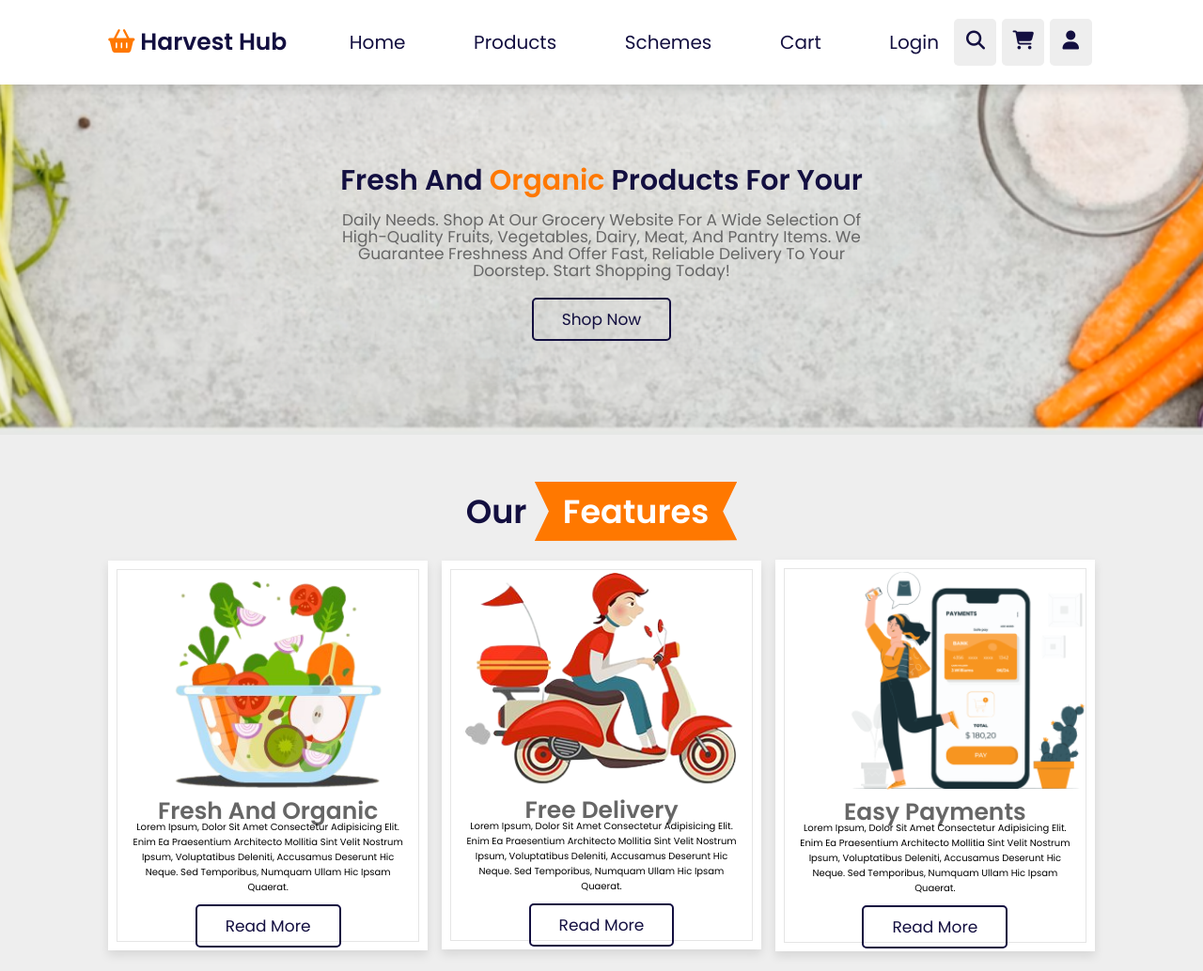
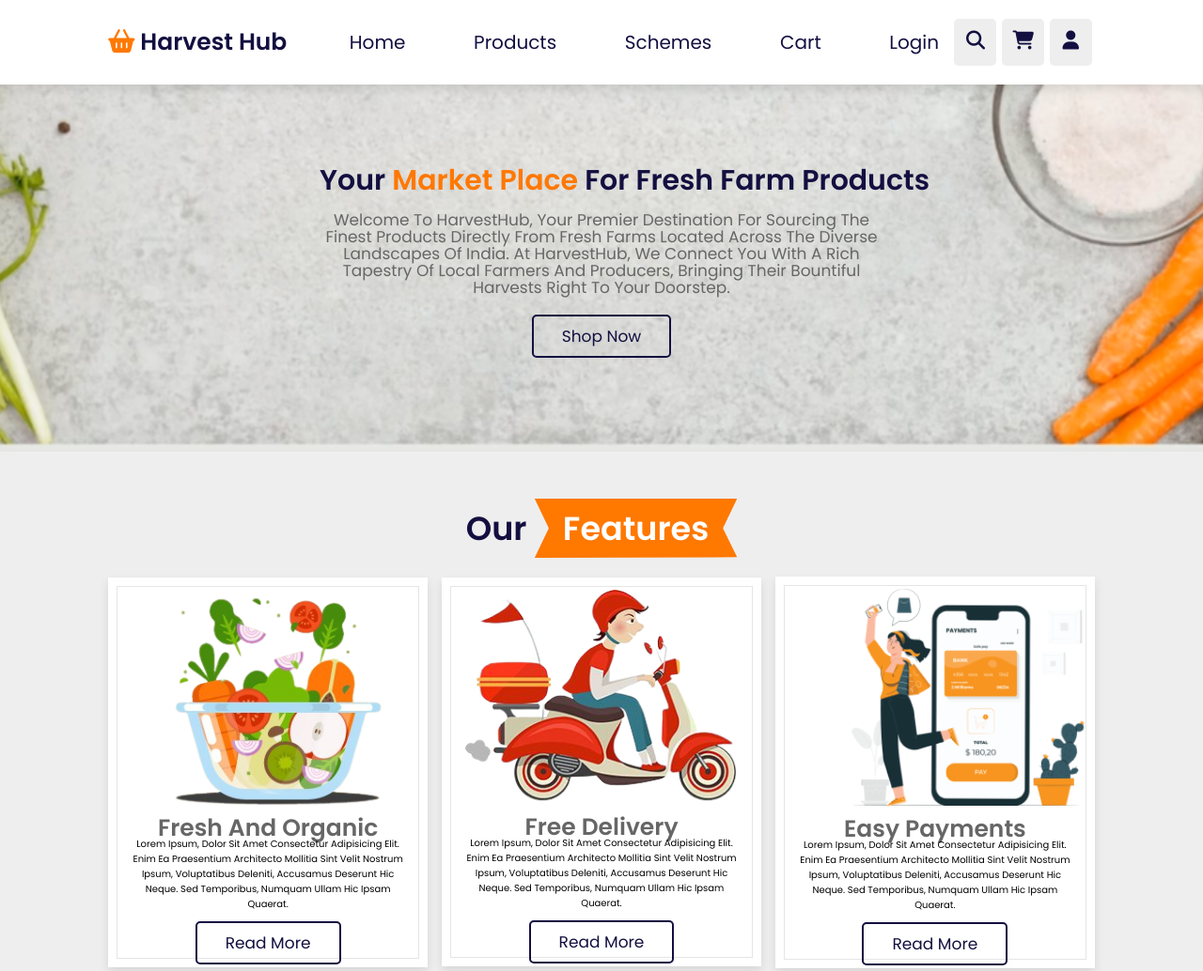
Before and after one commit to varunganta6/JFSD-SDP, a plain HTML site: page index.html in a window 1280 px wide. Shown: the top 1034 px of the page at 94% size. Drawn offline with nearby package versions, Linux system fonts and the light colour scheme.

Commit message:
changed some description

```diff
--- a/index.html
+++ b/index.html
@@ -82,12 +82,9 @@
     </header>
     <section class="home" id="home">
       <div class="content">
-        <h3>fresh and <span>organic </span>Products for your</h3>
+        <h3 style="white-space: nowrap;">Your <span>market place</span> for fresh farm products</h3>
         <p>
-          daily needs. Shop at our grocery website for a wide selection of
-          high-quality fruits, vegetables, dairy, meat, and pantry items. We
-          guarantee freshness and offer fast, reliable delivery to your
-          doorstep. Start shopping today!
+          Welcome to HarvestHub, your premier destination for sourcing the finest products directly from fresh farms located across the diverse landscapes of India. At HarvestHub, we connect you with a rich tapestry of local farmers and producers, bringing their bountiful harvests right to your doorstep.
         </p>
         <a href="#" class="btn">shop now</a>
       </div>
```
